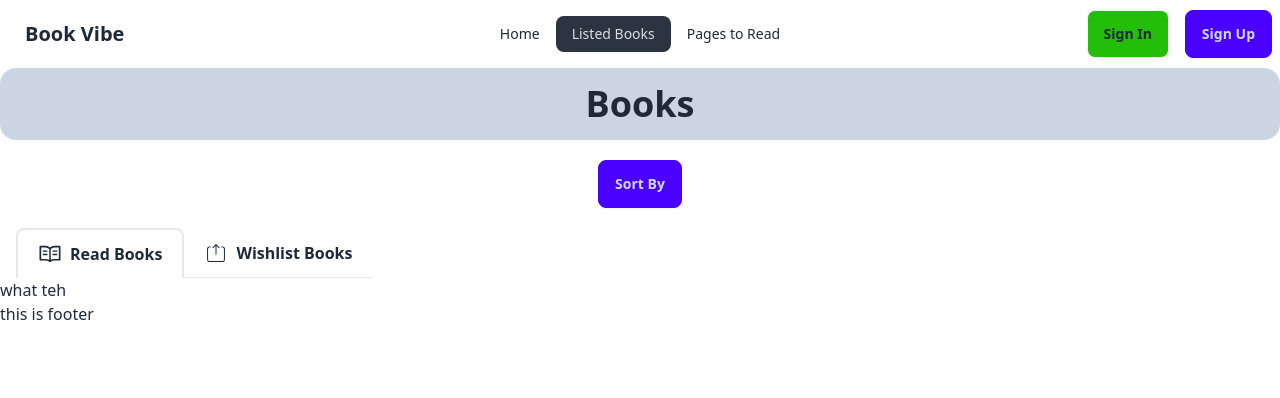
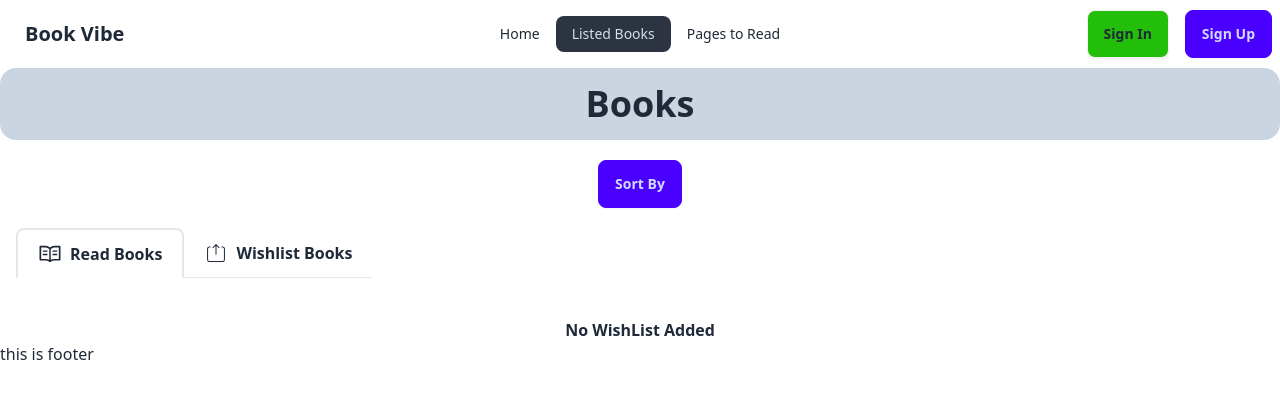
Before and after one commit to Bilshansakib/Book-Vibe, a React (Vite) app: page /ListedBooks/wishlist in a window 1280 px wide. Shown: the top 398 px of the page. Built offline with nearby package versions, Linux system fonts and the light colour scheme.

Commit message:
List books card completed

```diff
--- a/src/components/WishListBooks/WishListBooks.jsx
+++ b/src/components/WishListBooks/WishListBooks.jsx
@@ -42,7 +42,10 @@ const WishListBooks = () => {
   //   setWishList(storeWishList);
   // }, []);
   // const { id, image, tags, bookName, author, category, rating } = book;
+
+  // const [books, setBooks] = useState([]);
   const [wishList, setWishList] = useState([]);
+
   useEffect(() => {
     const storeWishList = getWishLists();
     if (books.length > 0) {
@@ -52,13 +55,18 @@ const WishListBooks = () => {
       setWishList(wishListStored);
     }
   }, []);
-
+  if (wishList.length < 1)
+    return (
+      <h1 className=" mt-10 text-center font-bold"> No WishList Added </h1>
+    );
   return (
     <div>
-      <p>what teh</p>
-      {wishList.map((book) => {
-        <Book key={book.id} book={book}></Book>;
-      })}
+      <p className="mt-10 text-center font-bold">
+        Numbers Of wishlist: {wishList.length}
+      </p>
+      {/* {wishList[0].author}
+      {/* {wishList[1].author}
+      {wishList[2].author} */}
     </div>
   );
 };
```
